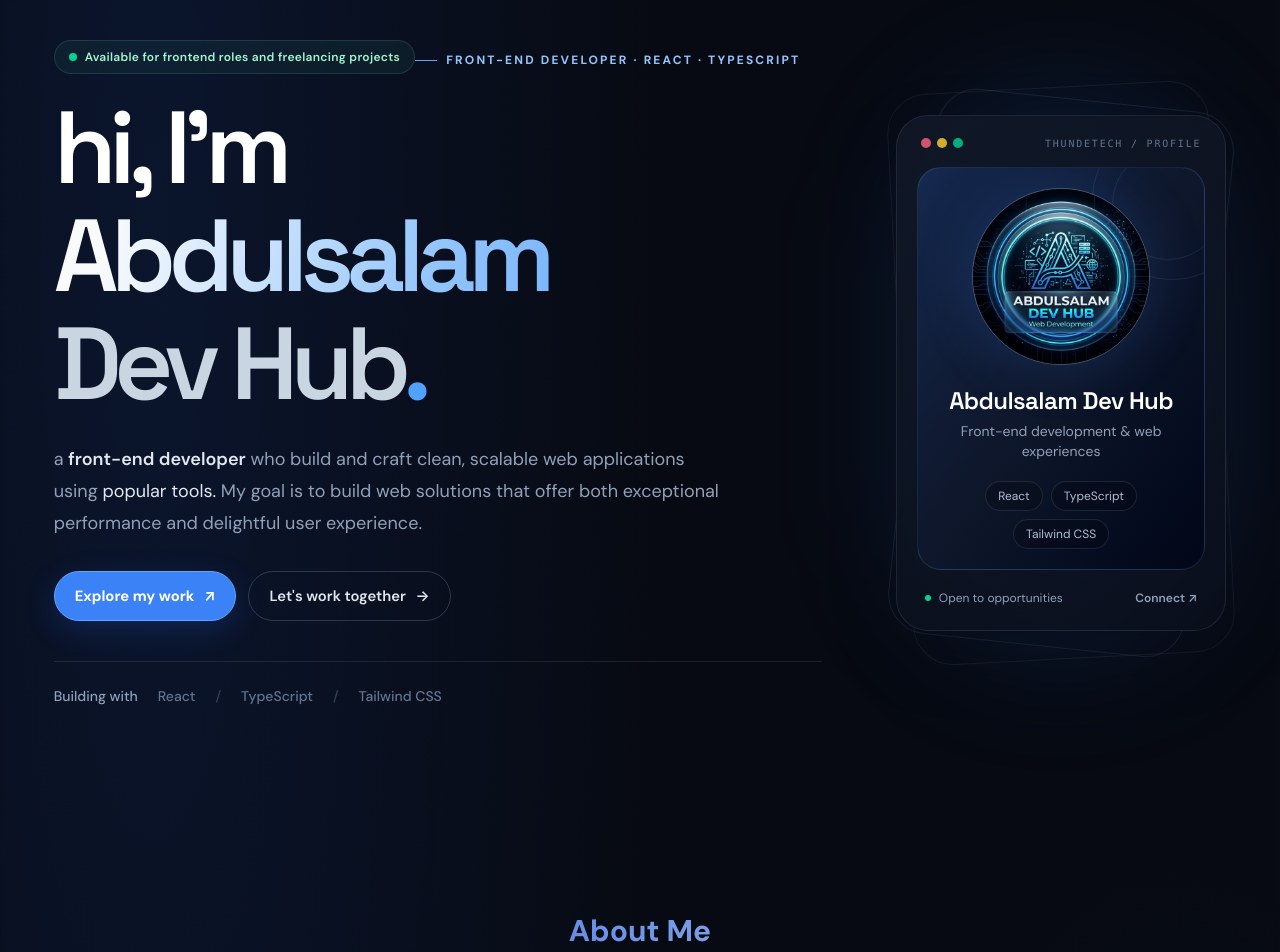
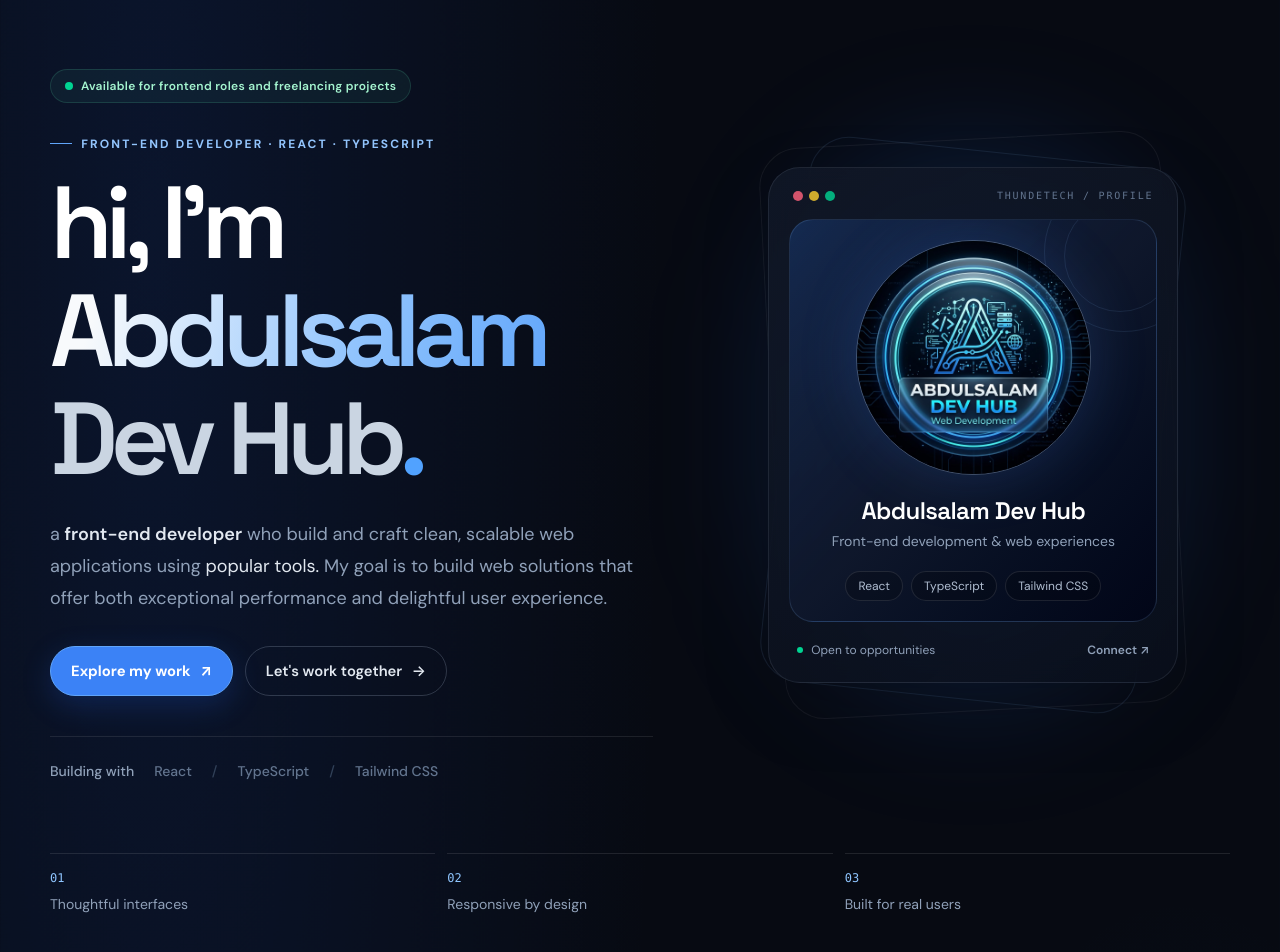
Before and after one commit to abdulsalam-hub/thundetech, a React (Vite) app: page / in a window 1280 px wide. Shown: the part 100-1052 px from the top of the page. Built offline with nearby package versions, Linux system fonts and the light colour scheme.

Commit message:
Refresh portfolio hero layout

```diff
--- a/src/components/sections/Home.jsx
+++ b/src/components/sections/Home.jsx
@@ -1,25 +1,22 @@
-import {Revalscroll} from "../RevalScroll";
-import Buttons from "../../components1/Buttons";
-import HeroLeft from "../../components1/HeroLeft"
+import { Revalscroll } from "../RevalScroll";
+import HeroLeft from "../../components1/HeroLeft";
 import HeroRight from "../../components1/HeroRight";
-export const Home = () => {
-  return (
-    <>
-      <section
-        id="home"
-        className="min-h-screen relative backdrop:blur-xs  flex my-auto items-center justify-center  w-full transition duration-500 py-10 "
-        title="Home/landing page"
-      >
+
+export const Home = () => (
+  <section id="home" title="Home/landing page" className="relative flex min-h-[calc(100svh-4.5rem)] w-full items-center py-16 sm:py-20 lg:py-24">
     <Revalscroll>
-          <div className="flex justify-around items-center gap-4 mx-auto w-full md:px-2">
+      <div className="section-wrap grid items-center gap-12 md:grid-cols-[1.08fr_.92fr] lg:gap-16">
         <HeroLeft />
-            <div className="hidden md:block h-full w-[40%]">
-              {" "}
-              <HeroRight />
+        <div className="mx-auto hidden w-full max-w-[420px] md:block"><HeroRight /></div>
+        <div className="grid grid-cols-3 gap-3 md:col-span-2 lg:mt-2">
+          {[["01", "Thoughtful interfaces"], ["02", "Responsive by design"], ["03", "Built for real users"]].map(([number, label]) => (
+            <div key={number} className="border-t border-white/10 pt-4">
+              <p className="font-mono text-xs text-blue-300">{number}</p>
+              <p className="mt-2 text-xs text-slate-400 sm:text-sm">{label}</p>
+            </div>
+          ))}
         </div>
       </div>
     </Revalscroll>
   </section>
-    </>
 );
-};
```
Lines whose indentation alone changed are shown as unchanged.
